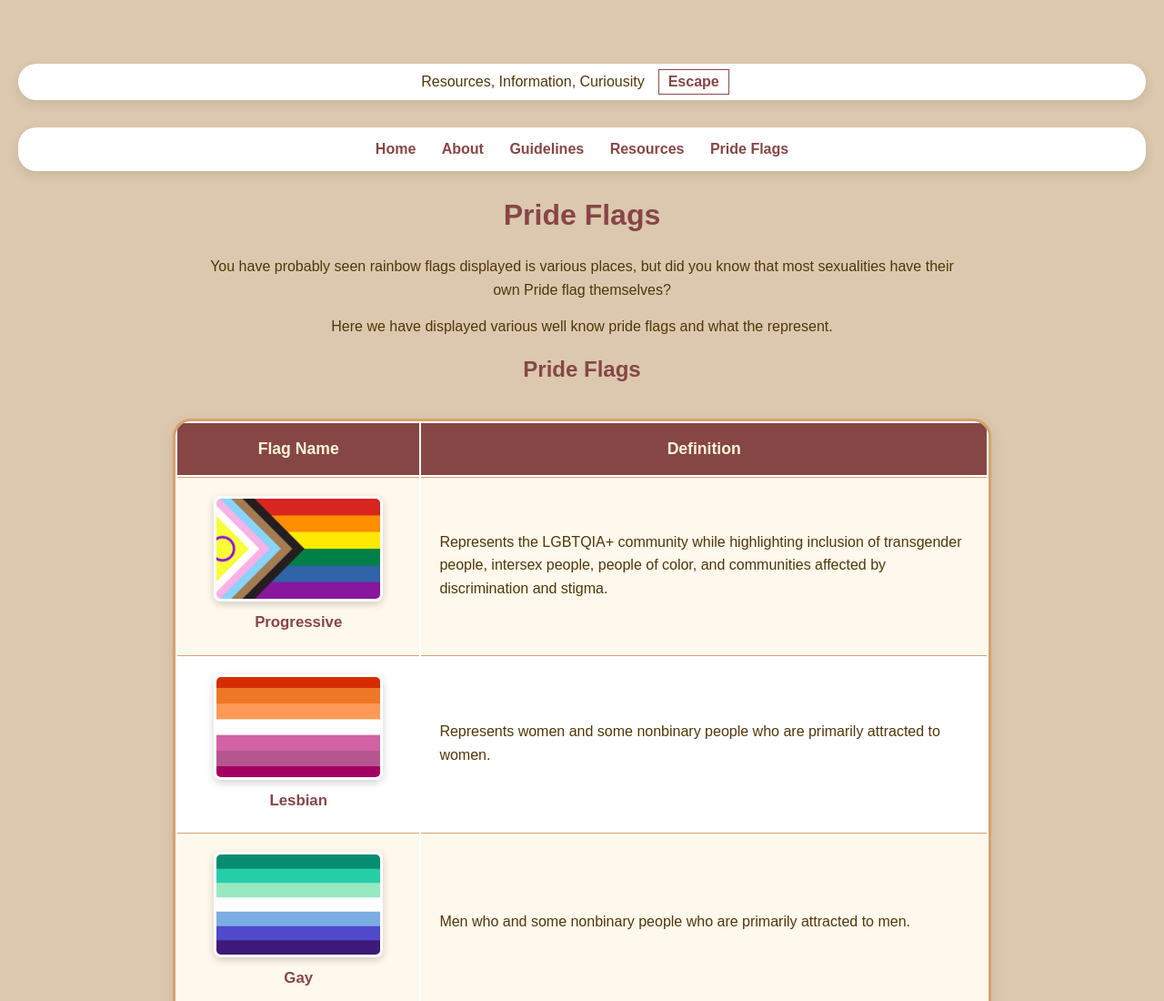
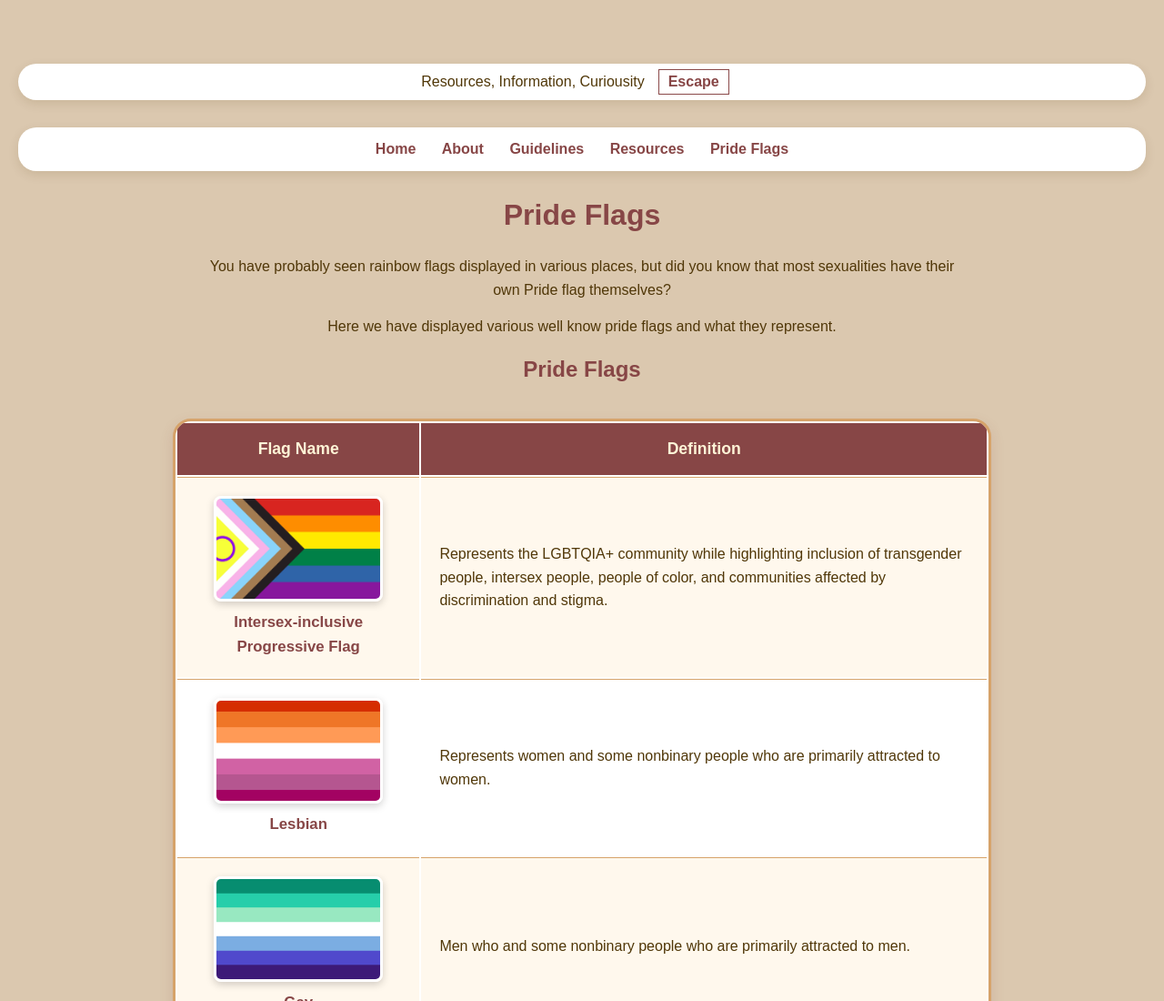
Before and after one commit to TASM8/HWC-Website-main, a plain HTML site: page facts.html in a window 1280 px wide. Shown: the top 1100 px of the page at 91% size. Drawn offline with Linux system fonts and the light colour scheme.

Commit message:
Grammar and spelling

```diff
--- a/facts.html
+++ b/facts.html
@@ -30,11 +30,11 @@
 
     <h1>Pride Flags</h1>
 
-<p class="intro"> You have probably seen rainbow flags displayed is various places, but did you know
+<p class="intro"> You have probably seen rainbow flags displayed in various places, but did you know
     that most sexualities have their own Pride flag themselves?
 </p>
 
-    <p class="intro">Here we have displayed various well know pride flags and what the represent.
+    <p class="intro">Here we have displayed various well know pride flags and what they represent.
     </p>
 
     <section>
@@ -47,7 +47,7 @@
         </tr>
 
         <tr>
-            <td><img src="progprideflag.png" alt="Progressive Pride Flag">Progressive</td>
+            <td><img src="progprideflag.png" alt="Progressive Pride Flag">Intersex-inclusive Progressive Flag</td>
             <td>Represents the LGBTQIA+ community while highlighting inclusion of transgender people,
                 intersex people, people of color, and communities affected by discrimination and stigma.
             </td>
```
